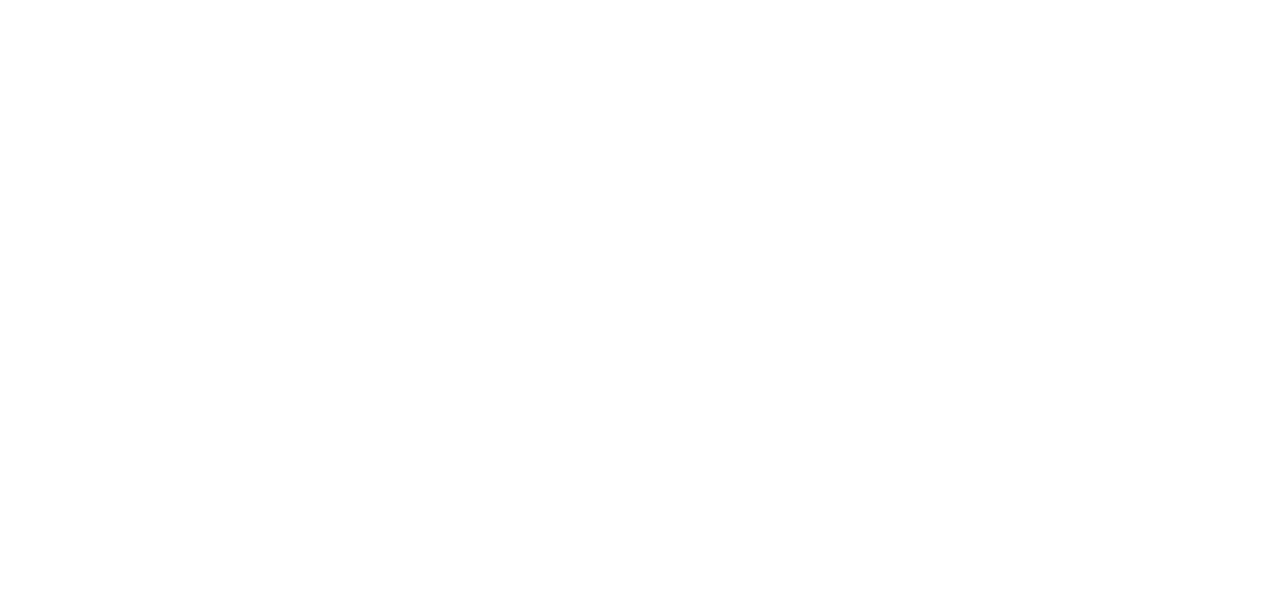
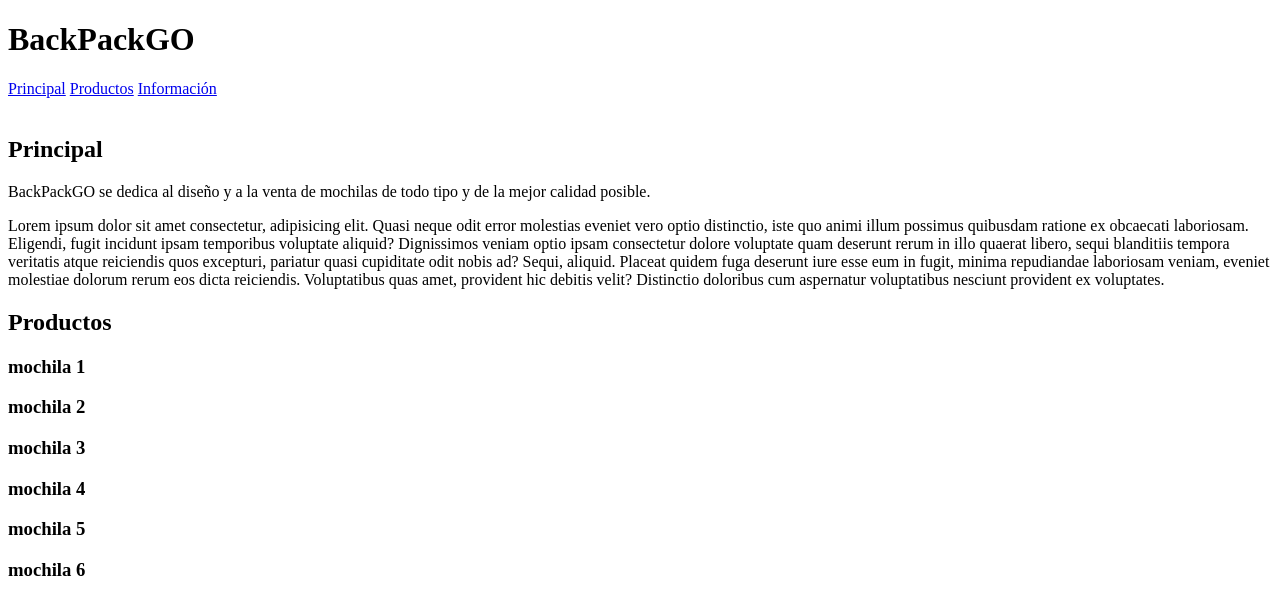
Before and after one commit to samutech-eu/BackPackGO, a plain HTML site: page index.html in a window 1280 px wide. Drawn offline with Linux system fonts and the light colour scheme.

Commit message:
añado index.html

```diff
--- a/index.html
+++ b/index.html
@@ -7,6 +7,22 @@
     <link rel="stylesheet" href="style.css">
 </head>
 <body>
+    <h1>BackPackGO</h1>
+    <a href="#principal">Principal</a>
+    <a href="#productos">Productos</a>
+    <a href="#informacion">Información</a>
+    <br>
+    <br>
+    <h2>Principal</h2>
+    <p>BackPackGO se dedica al diseño y a la venta de mochilas de todo tipo y de la mejor calidad posible.</p>
+    <p>Lorem ipsum dolor sit amet consectetur, adipisicing elit. Quasi neque odit error molestias eveniet vero optio distinctio, iste quo animi illum possimus quibusdam ratione ex obcaecati laboriosam. Eligendi, fugit incidunt ipsam temporibus voluptate aliquid? Dignissimos veniam optio ipsam consectetur dolore voluptate quam deserunt rerum in illo quaerat libero, sequi blanditiis tempora veritatis atque reiciendis quos excepturi, pariatur quasi cupiditate odit nobis ad? Sequi, aliquid. Placeat quidem fuga deserunt iure esse eum in fugit, minima repudiandae laboriosam veniam, eveniet molestiae dolorum rerum eos dicta reiciendis. Voluptatibus quas amet, provident hic debitis velit? Distinctio doloribus cum aspernatur voluptatibus nesciunt provident ex voluptates.</p>
 
+    <h2>Productos</h2>
+    <h3>mochila 1</h3>
+    <h3>mochila 2</h3>
+    <h3>mochila 3</h3>
+    <h3>mochila 4</h3>
+    <h3>mochila 5</h3>
+    <h3>mochila 6</h3>
 </body>
 </html>
```
